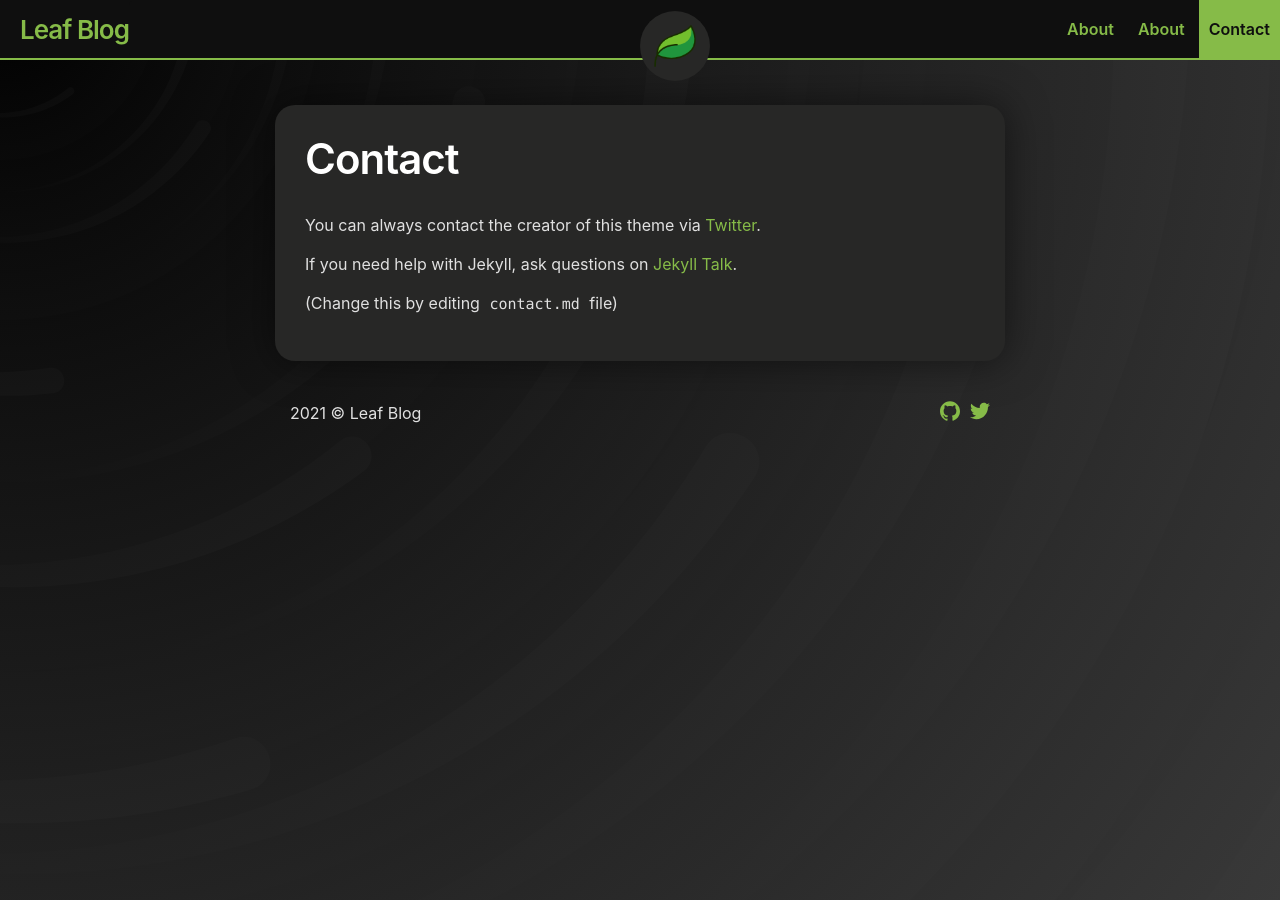
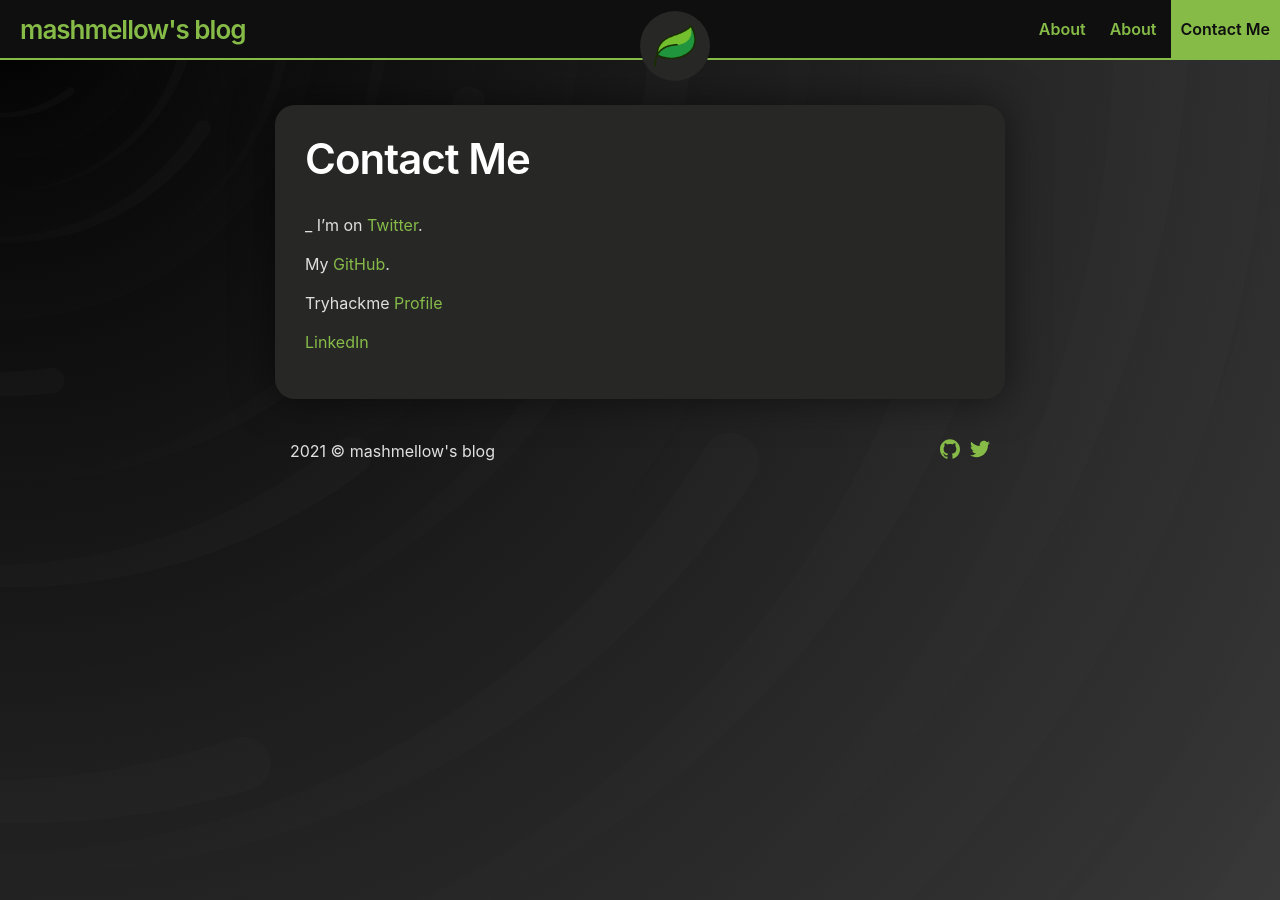
Before and after one commit to mashm3ll0w/mashm3ll0w.github.io, a Jekyll site: the page built from contact.md, in a window 1280 px wide. Built offline with Jekyll 4.4.1, drawn with Linux system fonts in a browser that asks for light colours.

Commit message:
Default configurations

```diff
--- a/_config.yml
+++ b/_config.yml
@@ -1,4 +1,4 @@
-title: Leaf Blog
+title: mashmellow's blog
 iconURL: assets/default-icon.png
 theme: jekyll-theme-leaf
 
@@ -6,8 +6,8 @@ theme: jekyll-theme-leaf
 permalink: :slug
 
 social:
-  twitter: _SupunKavinda
-  github: SupunKavinda
+  twitter: its_mashmellow
+  github: mashm3ll0w
 
 plugins:
  - jekyll-feed
--- a/contact.md
+++ b/contact.md
@@ -1,10 +1,12 @@
 ---
-title: Contact
+title: Contact Me
 layout: page
 ---
+_
+I'm on [Twitter](https://twitter.com/its_mashmellow).
 
-You can always contact the creator of this theme via [Twitter](https://twitter.com/_SupunKavinda).
+My [GitHub](https://talk.jekyllrb.com/).
 
-If you need help with Jekyll, ask questions on [Jekyll Talk](https://talk.jekyllrb.com/).
+Tryhackme [Profile](https://tryhackme.com/p/ghostFace)
 
-(Change this by editing `contact.md` file)
+[LinkedIn](https://www.linkedin.com/in/charles-swaleh/)
```
